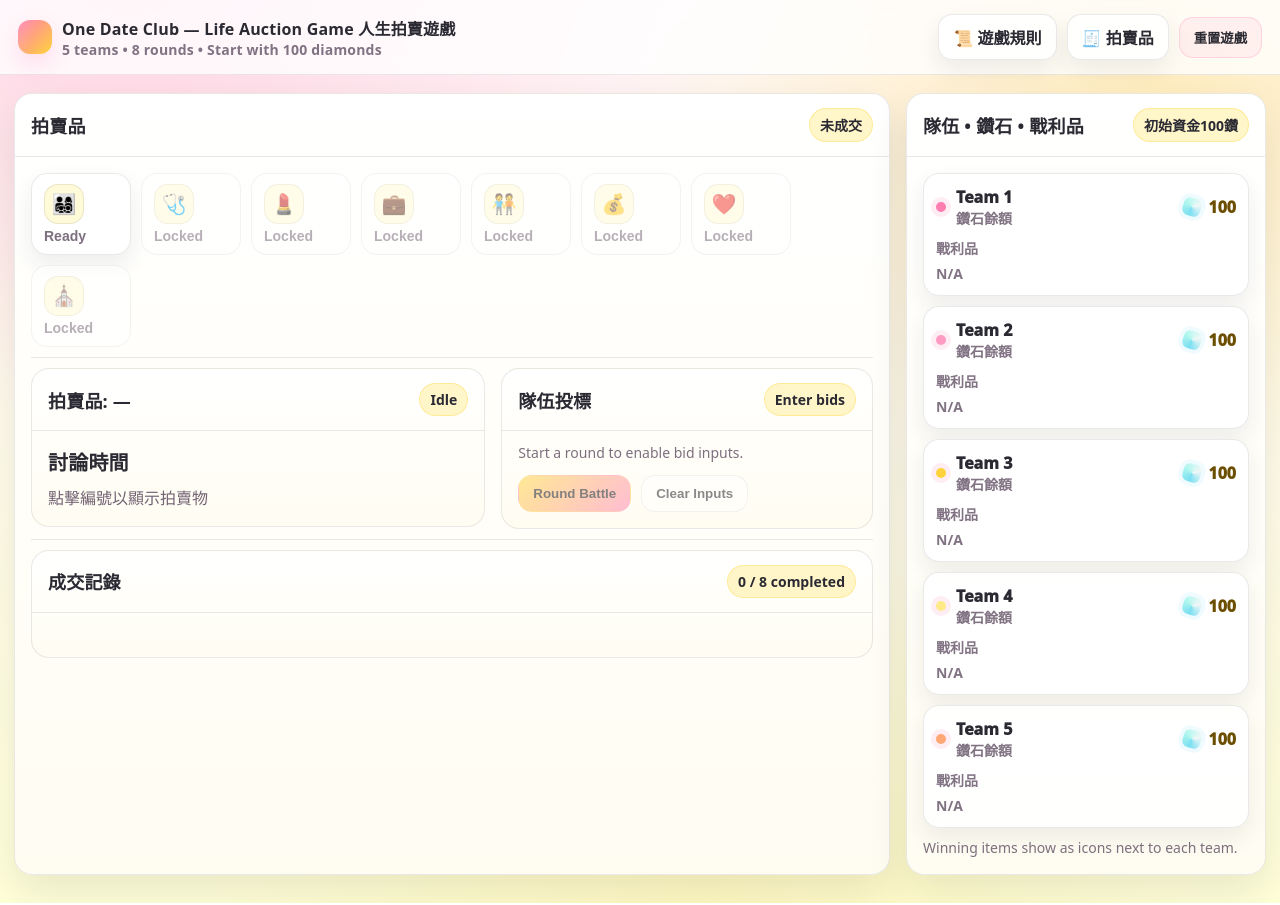
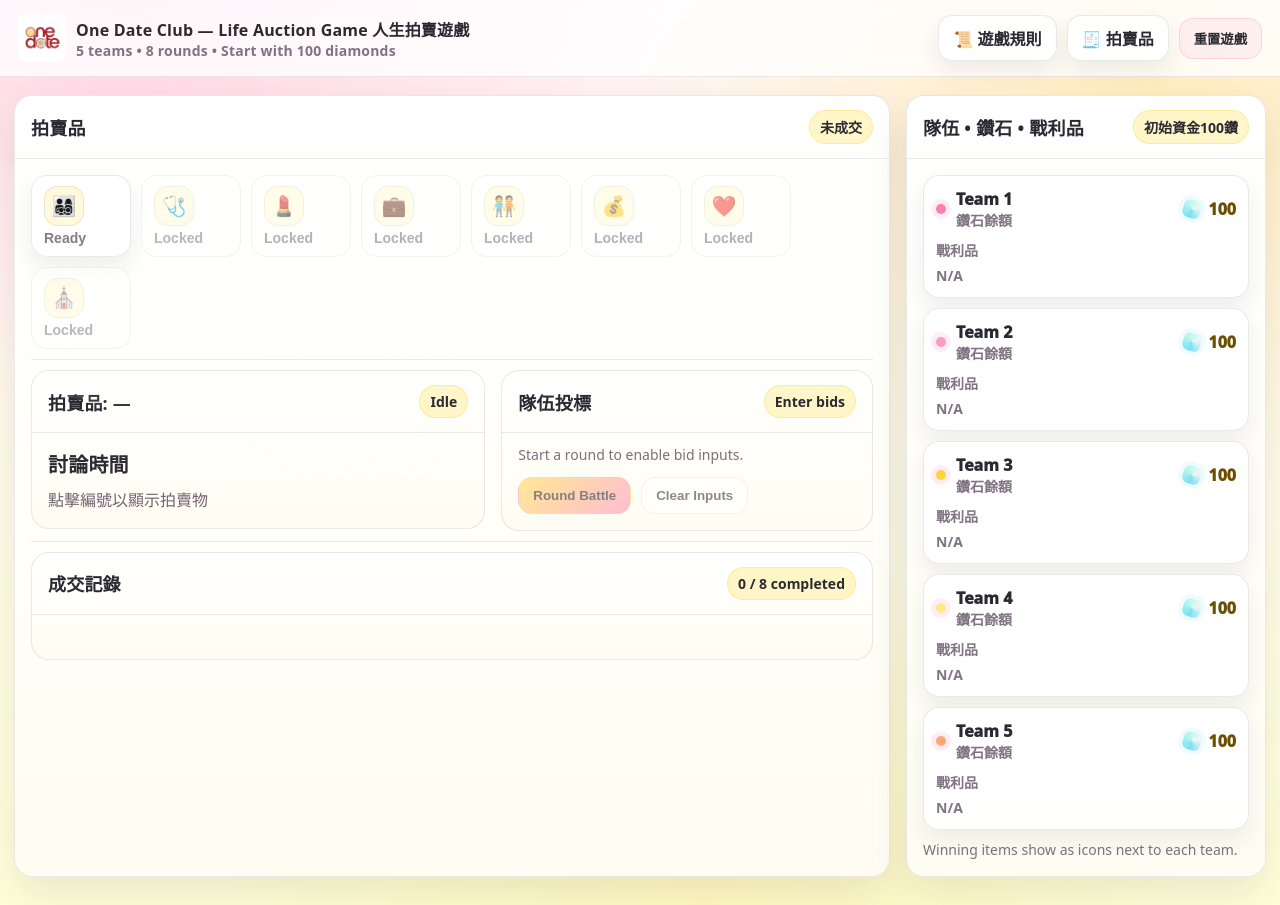
Before and after one commit to onedateclub/auctiongame, a plain HTML site: page index.html in a window 1280 px wide. Drawn offline with Linux system fonts and the light colour scheme.

Commit message:
change logo to original design

```diff
--- a/styles.css
+++ b/styles.css
@@ -49,11 +49,13 @@ body{
   letter-spacing:.2px;
 }
 .logo{
-  width:34px; height:34px; border-radius:12px;
-  background: linear-gradient(135deg, var(--pink), var(--sunglow));
-  box-shadow: 0 10px 22px rgba(255,125,176,.22);
-  position:relative;
-  overflow:hidden;
+  width: 48px;
+  height: 48px;
+  background-image: url("maps/logo.jpeg");
+  background-size: cover;     /* or contain */
+  background-position: center;
+  background-repeat: no-repeat;
+  border-radius: 8px;
 }
 .logo::after{
   content:"";
```
Also changed, not shown: maps/logo.jpeg (added).
